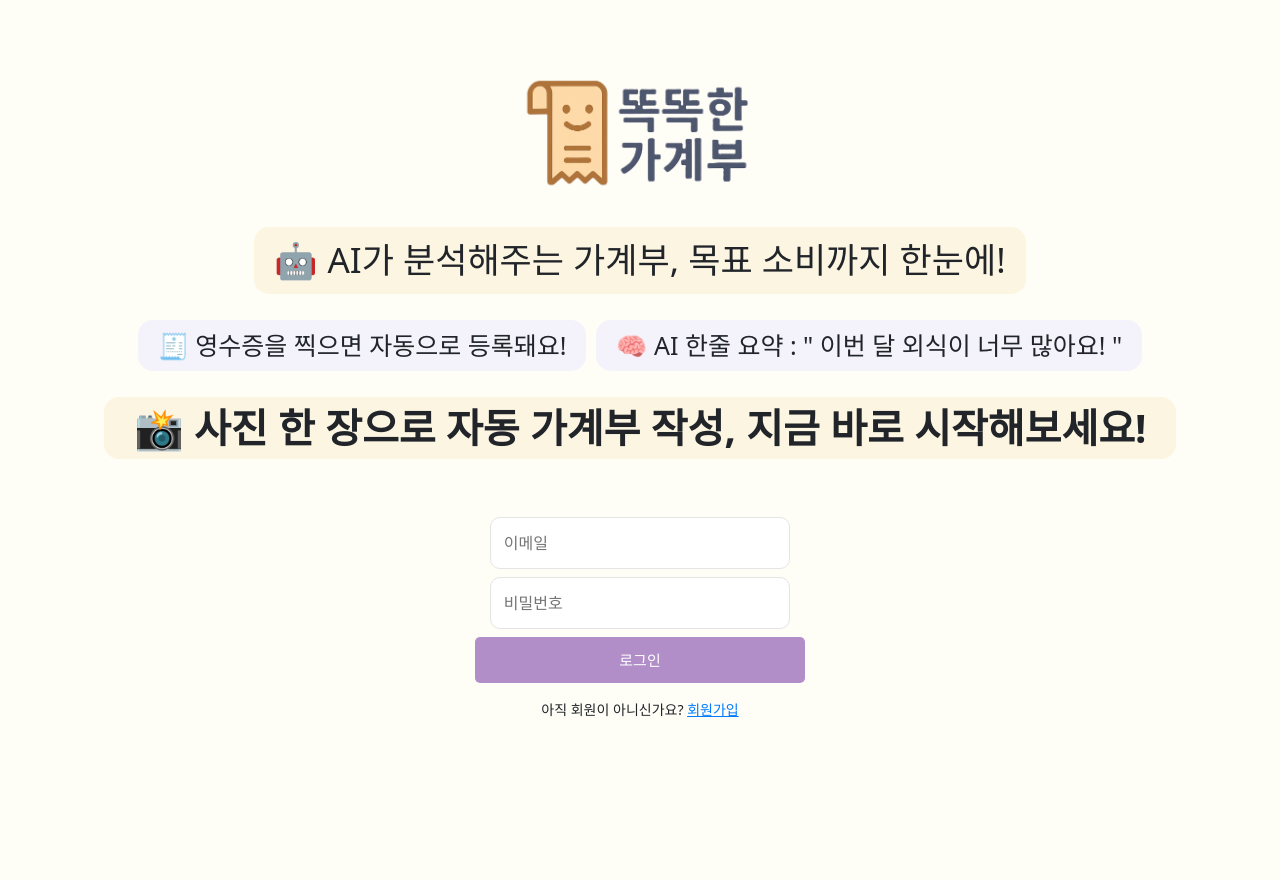
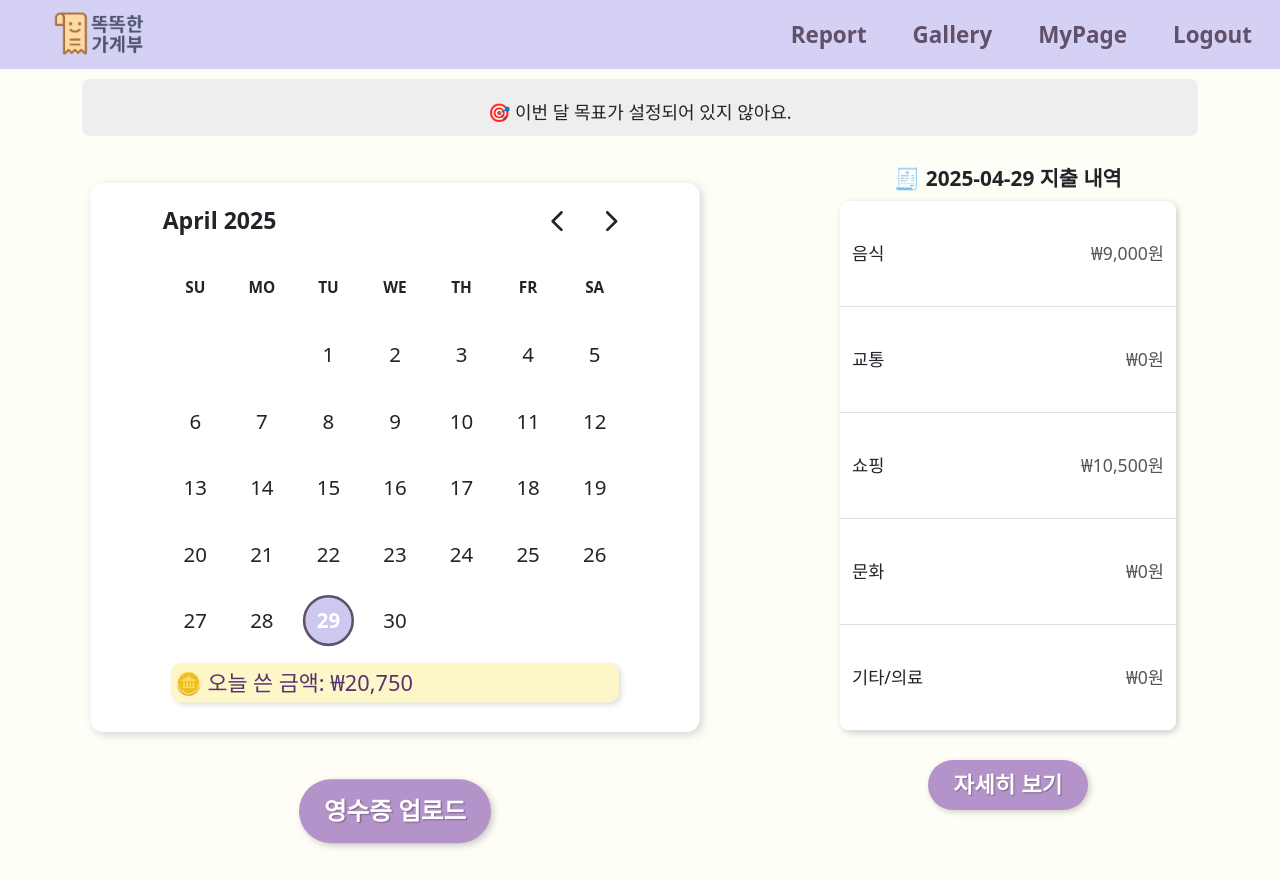
Before and after one commit to jinny-do/smartMoney-app, a React (Create React App) app: page /main in a window 1280 px wide. Before the commit this address led to /. Before the commit the page ends 830 px from the top, so only its background shows below. Built offline with nearby package versions, Linux system fonts and the light colour scheme; sample sign-in values are in the browser's storage.

Commit message:
프론트 오류 수정

```diff
--- a/src/App.js
+++ b/src/App.js
@@ -1,7 +1,7 @@
 import './App.css';
 
 import { Routes, Route, Navigate } from 'react-router-dom';
-import { useState } from 'react';
+import { useState, useEffect } from 'react'; // useEffect 추가
 
 import Header from './components/Header';
 
@@ -18,6 +18,19 @@ import Camera from './upload/Camera';
 
 function App() {
     const [isLoggedIn, setIsLoggedIn] = useState(false);
+
+    // 페이지 새로 고침 시 로그인 상태 유지
+    useEffect(() => {
+        const savedLoginStatus = localStorage.getItem('isLoggedIn');
+        if (savedLoginStatus === 'true') {
+            setIsLoggedIn(true);
+        }
+    }, []);
+
+    // 로그인 상태가 변경될 때마다 localStorage에 저장
+    useEffect(() => {
+        localStorage.setItem('isLoggedIn', isLoggedIn.toString());
+    }, [isLoggedIn]);
 
     return (
         <div className="global-wrapper">
--- a/src/Main/MainPage.jsx
+++ b/src/Main/MainPage.jsx
@@ -1,4 +1,4 @@
-import React, { useState, useEffect } from 'react';
+import React, { useState, useEffect, useMemo } from 'react';
 import { useNavigate } from 'react-router-dom';
 import { format } from 'date-fns';
 import { DayPicker } from 'react-day-picker';
@@ -9,7 +9,7 @@ const MainPage = () => {
     const [selected, setSelected] = useState(new Date()); // 선택된 날짜
     const navigate = useNavigate();
 
-    const categories = ['음식', '교통', '쇼핑', '문화', '기타'];
+    const categories = ['음식', '교통', '쇼핑', '문화', '기타/의료'];
 
     const formattedDate = selected ? format(selected, 'yyyy-MM-dd') : ''; // 날짜 포맷
 
@@ -26,7 +26,8 @@ const MainPage = () => {
     ];
 
     // 날짜에 맞춰 지출 항목 합산하기
-    const expenseMap = dailyExpenses.reduce((acc, item) => {
+    const expenseMap = useMemo(() => {
+        return dailyExpenses.reduce((acc, item) => {
             if (!acc[item.date]) {
                 acc[item.date] = {}; // 날짜별로 카테고리별 지출 금액을 저장할 객체 초기화
             }
@@ -36,12 +37,15 @@ const MainPage = () => {
             acc[item.date][item.item] += parseInt(item.amount.replace(/[^\d]/g, '')); // 금액을 합산
             return acc;
         }, {});
+    }, [dailyExpenses]); // dailyExpenses가 변경될 때만 재계산
 
     // 총 합 계산 (모든 카테고리의 지출을 더함)
-    const totalAmount = dailyExpenses.reduce((acc, item) => {
+    const totalAmount = useMemo(() => {
+        return dailyExpenses.reduce((acc, item) => {
             const amountWithoutWon = parseInt(item.amount.replace(/[^\d]/g, '')); // '원' 기호를 제거하고 숫자로 변환
             return acc + amountWithoutWon;
         }, 0); // 초기값은 0
+    }, [dailyExpenses]); // dailyExpenses가 변경될 때만 재계산
 
     // 금액 포맷팅 함수
     const formatCurrency = (value) => {
@@ -51,9 +55,10 @@ const MainPage = () => {
 
     // 날짜 변경 후 지출 내역 갱신
     useEffect(() => {
-        if (!formattedDate) return;
-        setDailyExpensesData(expenseMap[formattedDate] || {}); // 해당 날짜의 지출 내역 업데이트
-    }, [formattedDate, expenseMap]);
+        if (!formattedDate || !expenseMap[formattedDate]) return; // 불필요한 상태 업데이트를 방지하는 조건 추가
+        // 데이터가 변경된 경우에만 상태 업데이트
+        setDailyExpensesData(expenseMap[formattedDate] || {});
+    }, [formattedDate]); // formattedDate 또는 expenseMap이 변경될 때만 실행
 
     return (
         <div className="container">
--- a/src/ledger/Detail.jsx
+++ b/src/ledger/Detail.jsx
@@ -8,6 +8,8 @@ import './detail.css';
 const categories = ['음식', '쇼핑', '교통', '문화생활', '의료/기타'];
 
 //  더미 데이터 (프론트에서만 테스트용)
+
+
 
 const dummyData = [
     { id: 1, category: '음식', memo: '스타벅스', amount: 4500 },
```
Lines whose indentation alone changed are shown as unchanged.
